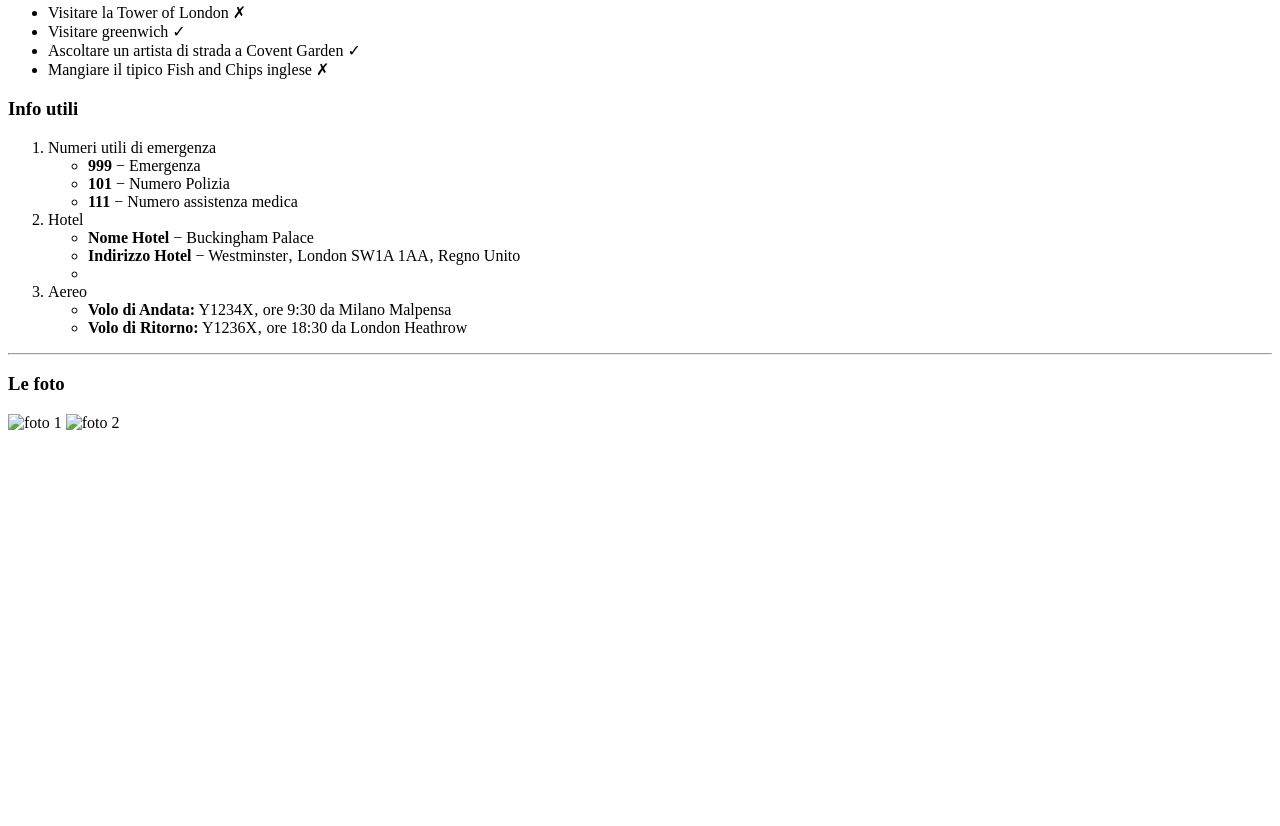
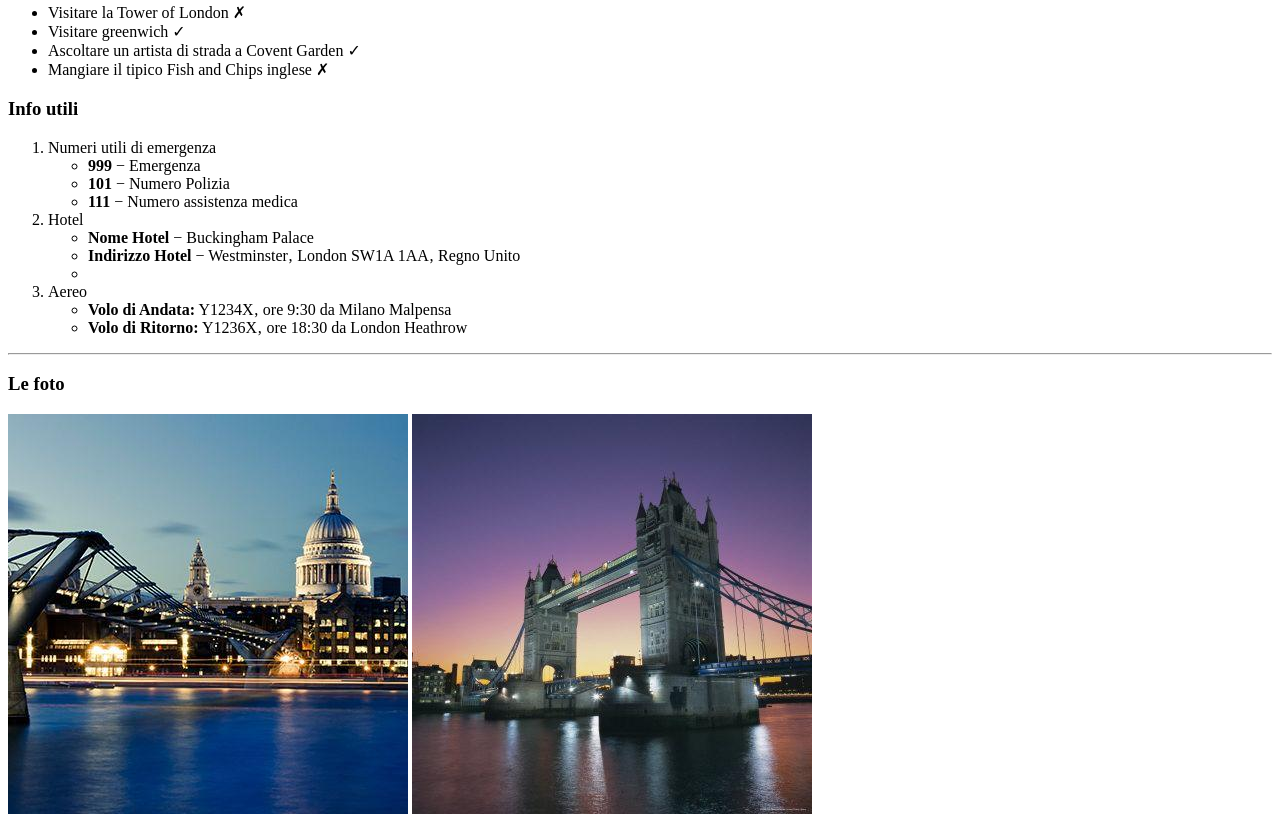
Before and after one commit to andreapanico12/html-london-trip, a plain HTML site: page index.html in a window 1280 px wide. Shown: the part 939-1765 px from the top of the page. Before the commit the page ends 1379 px from the top, so only its background shows below. Drawn offline with Linux system fonts and the light colour scheme.

Commit message:
edit index

```diff
--- a/index.html
+++ b/index.html
@@ -117,9 +117,8 @@
 
     <h3> Le foto</h3>
 
-      <img src="/https://www.abta.com/sites/default/files/styles/large/public/media/uploads/london-400x400-compressor_0.jpg" alt="foto 1">
-      <img src="/https://imgc.allpostersimages.com/img/posters/evening-tower-bridge-and-river-thames-london_u-L-P2QVZJ0.jpg?artPerspective=n" alt="foto 2">
-
+     <img src="/img/Le foto 1.jpg" alt="foto 1">
+     <img src="/img/Le foto 2.jpg" alt="foto 2">
   </Footer>
 
 </body>
```
